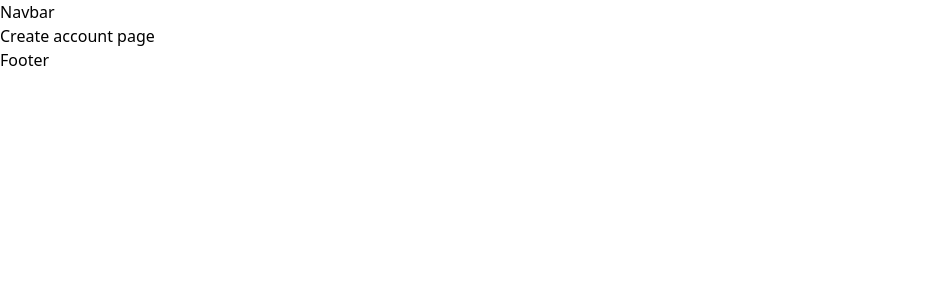
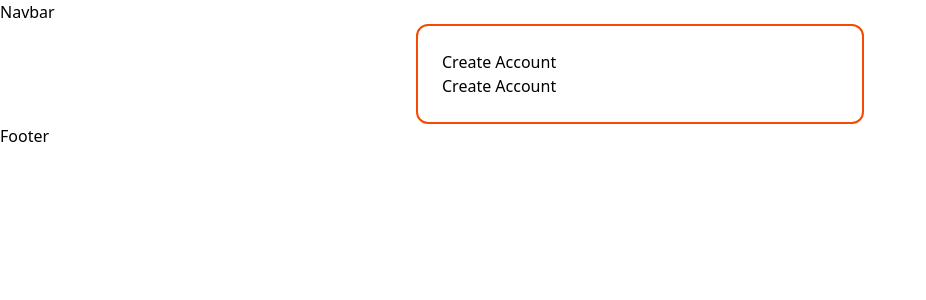
Before and after one commit to jamesmcdonald112/simple-banking-system-full-stack, a React (Vite) app in the folder frontend/: page /create-account in a window 1280 px wide. Shown: the top 300 px of the page, without its empty margins (0-926 px from the left). Built offline with nearby package versions, Linux system fonts and the light colour scheme; no server answers.

Commit message:
Add CreateAccount logic, input component, config, and type definition

```diff
--- /dev/null
+++ b/frontend/src/api/createAccount.ts
@@ -0,0 +1,18 @@
+import { BASE_URL } from "../config";
+import type { Account } from "../types/Account";
+
+export async function createAccount(): Promise<Account> {
+  const res = await fetch(`${BASE_URL}/api/accounts`, {
+    method: "POST",
+    headers: {
+      "Content-Type": "application/json"
+    },
+    body: JSON.stringify({})
+  });
+
+  if (!res.ok) {
+    throw new Error("Failed to create account");
+  }
+
+  return res.json();
+}
--- /dev/null
+++ b/frontend/src/components/TextInput.tsx
@@ -0,0 +1,27 @@
+type TextInputProps = {
+ name: string;
+ value: string;
+ onChange: (e: React.ChangeEvent<HTMLInputElement>) => VoidFunction;
+ className?: string;
+}
+
+
+export default function TextInput({name, value, onChange, className}: TextInputProps) {
+ return (
+   <div>
+     <label
+       htmlFor={name}
+     >
+       {name}:
+     </label>
+     <input
+         id={name}
+         name={name}
+         type="text"
+         value={value}
+         onChange={onChange}
+         className={className}
+       />
+   </div>
+ )
+}
--- /dev/null
+++ b/frontend/src/config.ts
@@ -0,0 +1,2 @@
+// src/config.ts
+export const BASE_URL = import.meta.env.VITE_API_URL || "http://localhost:8080";
--- a/frontend/src/pages/CreateAccount.tsx
+++ b/frontend/src/pages/CreateAccount.tsx
@@ -1,3 +1,68 @@
+import { useState } from "react";
+import type { Account } from "../types/Account";
+import { createAccount } from "../api/createAccount";
+
+
 export default function CreateAccount() {
-  return <h1>Create account page</h1>
+
+  // Local state management
+  const [accountInfo, setAccountInfo]  = useState<Account | null>(null);
+  const[isError, setIsError] = useState<boolean>(false)
+  const [errorMessage, setErrorMessage] = useState<string>('')
+  const [isSubmitting, setIsSubmitting] = useState<boolean>(false);
+
+  // Hanlde form submission
+  async function handleSubmit(e: React.FormEvent) {
+    e.preventDefault()
+    setIsError(false);
+    setErrorMessage("");
+    setIsSubmitting(true);
+
+    try {
+      const data = await createAccount();
+      setAccountInfo(data);
+    } catch(error) {
+      setIsError(true);
+      setErrorMessage("Failed to create account. Please try again")
+    } finally {
+      setIsSubmitting(false)
+    }
+  }
+
+  // Render feedback messages
+ const successMessage = accountInfo && !isError && (
+  <div>
+    <p>Card Number: {accountInfo.cardNumber}</p>
+    <p>PIN: {accountInfo.pin}</p>
+  </div>
+ )
+
+ const errorFeedback = isError && errorMessage && (
+  <div>
+    <p>{errorMessage}</p>
+  </div>
+ )
+
+//  Render Component
+ return (
+    <div
+      className="
+        mx-auto max-w-md
+        p-6
+        border-2 border-orange-600 rounded-xl
+        ">
+      <h1>Create Account</h1>
+      <form onSubmit={handleSubmit}>
+        <button
+          disabled={isSubmitting}
+          type="submit">
+            {isSubmitting ? "Creating..." : "Create Account"}
+        </button>
+      </form>
+
+      {successMessage}
+
+      {errorFeedback}
+    </div>
+ )
 }
--- /dev/null
+++ b/frontend/src/types/Account.ts
@@ -0,0 +1,5 @@
+export type Account = {
+    id: number;
+    cardNumber: number;
+    pin: number;
+  }
```
